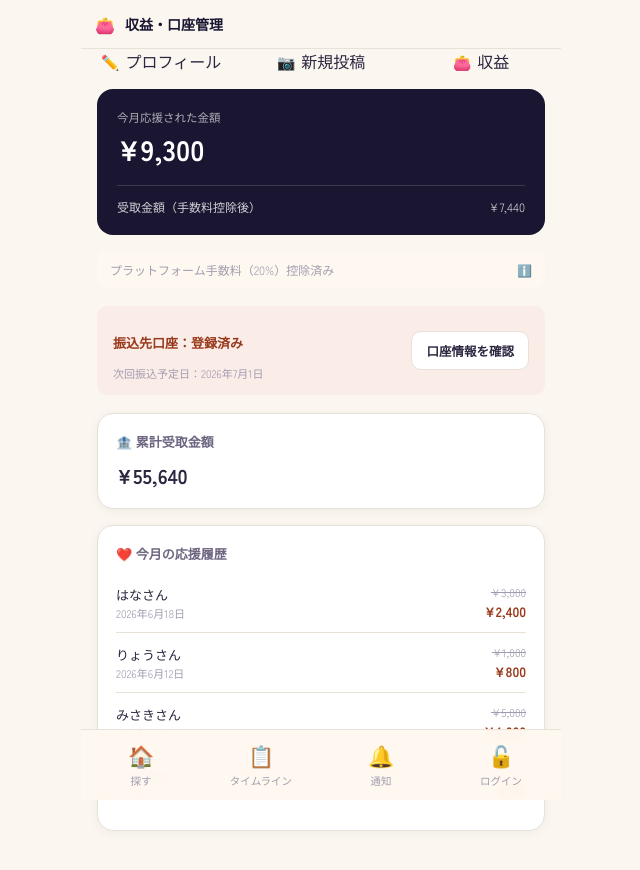
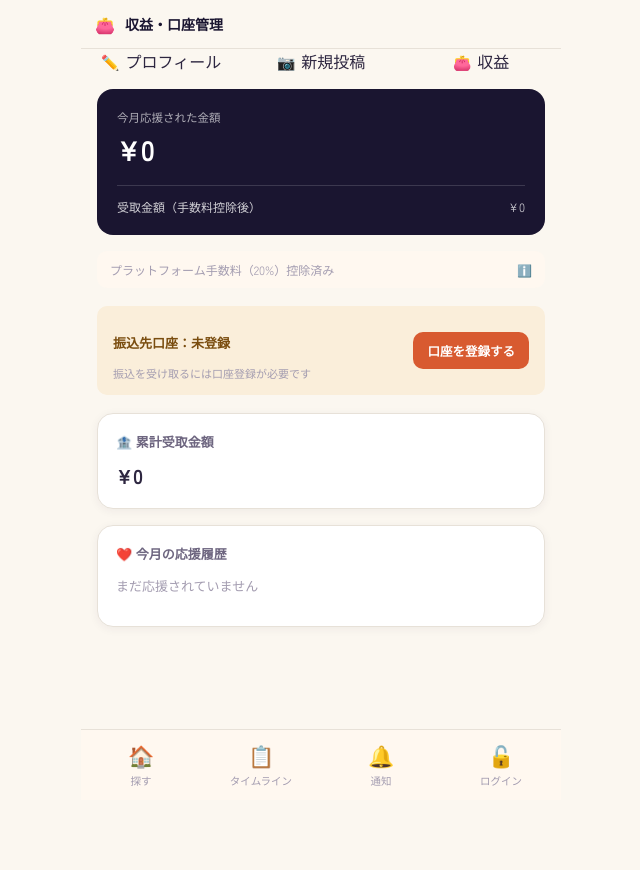
Before and after one commit to adosennsu8-netizen/yumeoibito-app, a Next.js app: page /creator-earnings in a window 1280 px wide. Shown: the top 870 px of the page, without its empty margins (319-959 px from the left). After the commit the page ends 800 px from the top, so only its background shows below. Built offline with nearby package versions, Linux system fonts and the light colour scheme; a web font is replaced by a local one.

Commit message:
fix: 収益画面をAuthContextのuserデータから参照

```diff
--- a/app/creator-earnings/page.js
+++ b/app/creator-earnings/page.js
@@ -1,11 +1,18 @@
 "use client";
 
 import CreatorTabs from "../CreatorTabs";
-import { CREATOR_EARNINGS, calcPayout } from "../data/creators";
+import { calcPayout } from "../data/creators";
+import { useAuth } from "../AuthContext";
 
 export default function CreatorEarningsPage() {
-  const data = CREATOR_EARNINGS;
-  const thisMonthGross = data.thisMonthSupportHistory.reduce((sum, s) => sum + s.amount, 0);
+  const { user } = useAuth();
+
+  const thisMonthSupportHistory = user?.creatorEarnings?.thisMonthSupportHistory || [];
+  const payoutAccountRegistered = user?.creatorEarnings?.payoutAccountRegistered || false;
+  const nextPayoutDate = user?.creatorEarnings?.nextPayoutDate || "未定";
+  const pastMonthsTotalReceived = user?.creatorEarnings?.pastMonthsTotalReceived || 0;
+
+  const thisMonthGross = thisMonthSupportHistory.reduce((sum, s) => sum + s.amount, 0);
   const thisMonthNet = calcPayout(thisMonthGross);
 
   function yen(n) {
@@ -42,36 +49,39 @@ export default function CreatorEarningsPage() {
           <span>ℹ️</span>
         </div>
 
-        <div className={`payout-status ${data.payoutAccountRegistered ? "registered" : "unregistered"}`}>
+        <div className={`payout-status ${payoutAccountRegistered ? "registered" : "unregistered"}`}>
           <div>
             <p className="ps-text">
-              {data.payoutAccountRegistered ? "振込先口座：登録済み" : "振込先口座：未登録"}
+              {payoutAccountRegistered ? "振込先口座：登録済み" : "振込先口座：未登録"}
             </p>
             <p className="ps-sub">
-              {data.payoutAccountRegistered
-                ? `次回振込予定日：${data.nextPayoutDate}`
+              {payoutAccountRegistered
+                ? `次回振込予定日：${nextPayoutDate}`
                 : "振込を受け取るには口座登録が必要です"}
             </p>
           </div>
           <button
             onClick={handleAccountClick}
-            className={data.payoutAccountRegistered ? "btn btn-ghost" : "btn btn-coral"}
+            className={payoutAccountRegistered ? "btn btn-ghost" : "btn btn-coral"}
             style={{ width: "auto", padding: "9px 14px", fontSize: "12.5px" }}
           >
-            {data.payoutAccountRegistered ? "口座情報を確認" : "口座を登録する"}
+            {payoutAccountRegistered ? "口座情報を確認" : "口座を登録する"}
           </button>
         </div>
 
         <div className="card card-pad" style={{ marginBottom: 16 }}>
           <p className="section-title">🏦 累計受取金額</p>
           <p style={{ fontSize: 20, fontWeight: 700, margin: 0 }}>
-            {yen(data.pastMonthsTotalReceived + thisMonthNet)}
+            {yen(pastMonthsTotalReceived + thisMonthNet)}
           </p>
         </div>
 
         <div className="card card-pad">
           <p className="section-title">❤️ 今月の応援履歴</p>
-          {data.thisMonthSupportHistory.map((s, i) => (
+          {thisMonthSupportHistory.length === 0 ? (
+            <p className="text-faint" style={{ fontSize: 13 }}>まだ応援されていません</p>
+          ) : (
+            thisMonthSupportHistory.map((s, i) => (
               <div key={i} className="earn-row">
                 <div>
                   <p className="sname">{s.supporterName}さん</p>
@@ -82,7 +92,8 @@ export default function CreatorEarningsPage() {
                   <p className="net">{yen(calcPayout(s.amount))}</p>
                 </div>
               </div>
-          ))}
+            ))
+          )}
         </div>
       </div>
     </div>
```
Lines whose indentation alone changed are shown as unchanged.
